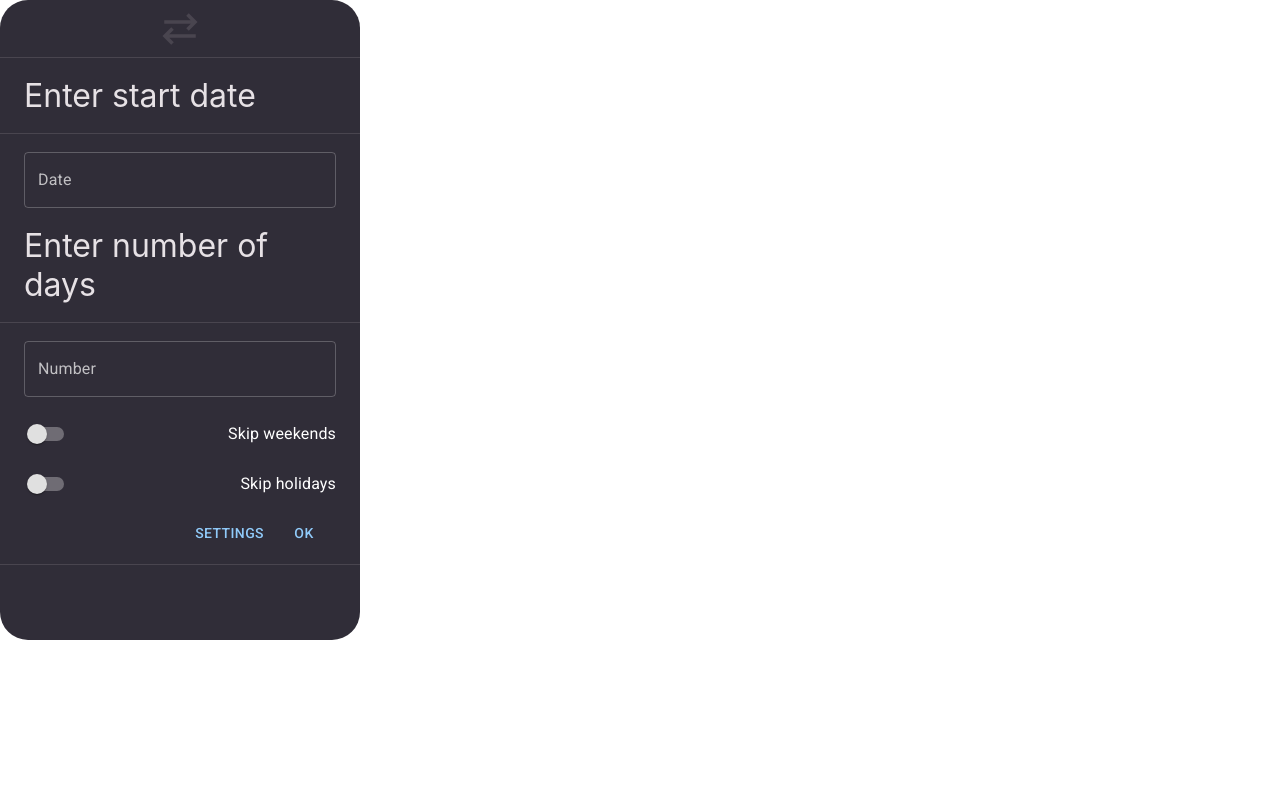
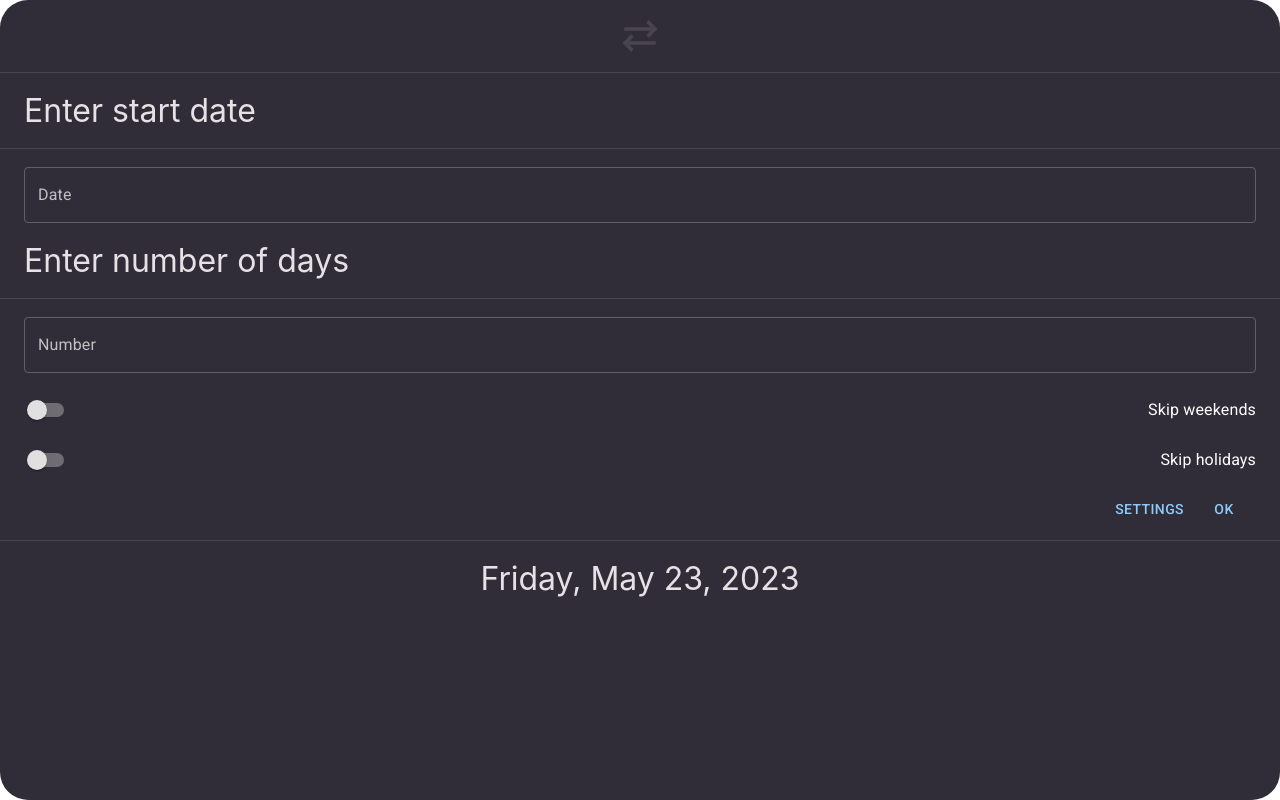
Before and after one commit to dyyllaann/date-calculator, a React (Create React App) app: page / in a window 1280 px wide. Built offline with nearby package versions, Linux system fonts and the light colour scheme.

Commit message:
Fix header button image. Fill entire width and height of device.

```diff
--- a/src/App.css
+++ b/src/App.css
@@ -1,6 +1,6 @@
 .App {
-  width: 360px;
-  height: 640px;
+  /* width: 360px; */
+  height: 100vh;
   border-radius: 28px;
   background-color: #302d38;
   text-align: center;
@@ -11,19 +11,18 @@
   pointer-events: none;
 }
 
-@media (prefers-reduced-motion: no-preference) {
-  .App-logo {
-    animation: App-logo-spin infinite 20s linear;
-  }
-}
-
-.App-header {
+.appHeader {
   display: flex;
   flex-direction: column;
   align-items: center;
   justify-content: center;
   font-size: calc(10px + 2vmin);
   color: white;
+  border-bottom: 1px solid #49454F;
+}
+
+.appHeader > img {
+  margin: 18px 0;
 }
 
 .App-link {
@@ -47,12 +46,16 @@ h1 {
   border-bottom: 1px solid #49454F;
 }
 
-.inputHeader > h1 {
+h1 {
   margin: 18px 24px;
 }
 
 .input {
   width: 100%;
+}
+
+img {
+  border: none;
 }
 
 /* Mode Button */
@@ -68,10 +71,8 @@ h1 {
   align-items: center;
   padding: 8px 12px;
   gap: 10px;
-
-  width: 360px;
+  /* width: 360px; */
   height: 58px;
-
   border-bottom: 1px solid #49454F;
 }
 
@@ -100,3 +101,13 @@ h1 {
   align-items: center;
   justify-content: flex-end;
 }
+
+.outputContainer {
+  display: flex;
+}
+
+.outputContainer > h1 {
+  margin-bottom: auto;
+  flex: 1;
+  text-align: center;
+}
--- a/src/App.js
+++ b/src/App.js
@@ -25,9 +25,9 @@ function App() {
   return (
 		<ThemeProvider theme={darkTheme}>
 			<div className="App">
-				<header className="App-header">
-					<img src={modeButton} className="logoButton" alt="Change mode." />
-				</header>
+				<section className="appHeader">
+						<img src={modeButton} className="logoButton" alt="Change mode." />
+				</section>
 				{/* <div className="calendarInput">
 					<h1>Enter start date</h1>
 					<LocalizationProvider dateAdapter={AdapterMoment}>
--- a/src/ToDate.js
+++ b/src/ToDate.js
@@ -74,6 +74,11 @@ function ToDate() {
           <Button className="optionsButton">OK</Button>
         </div>
       </div>
+      <div className="outputContainer">
+        <h1>
+          Friday, May 23, 2023
+        </h1>
+      </div>
     </section>
   )
 }
```
Also changed, not shown: src/mode-button.png.
